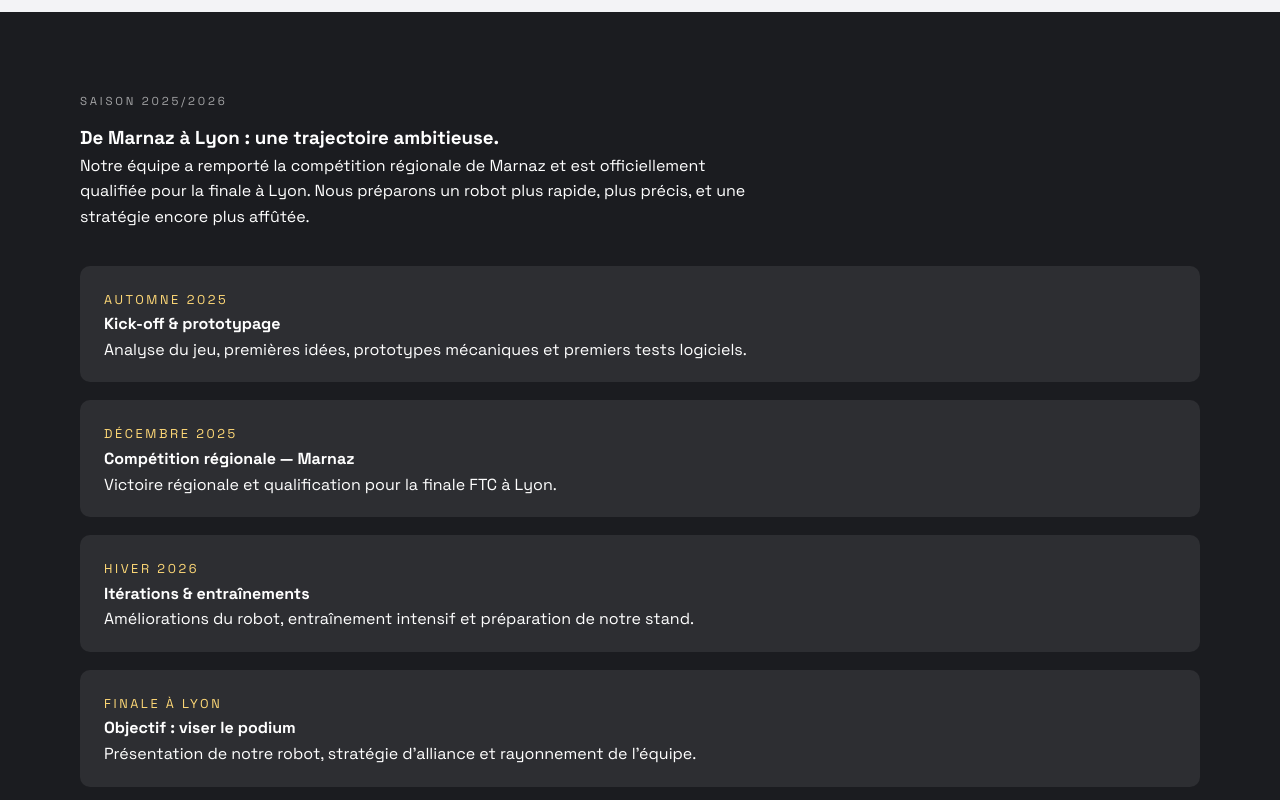
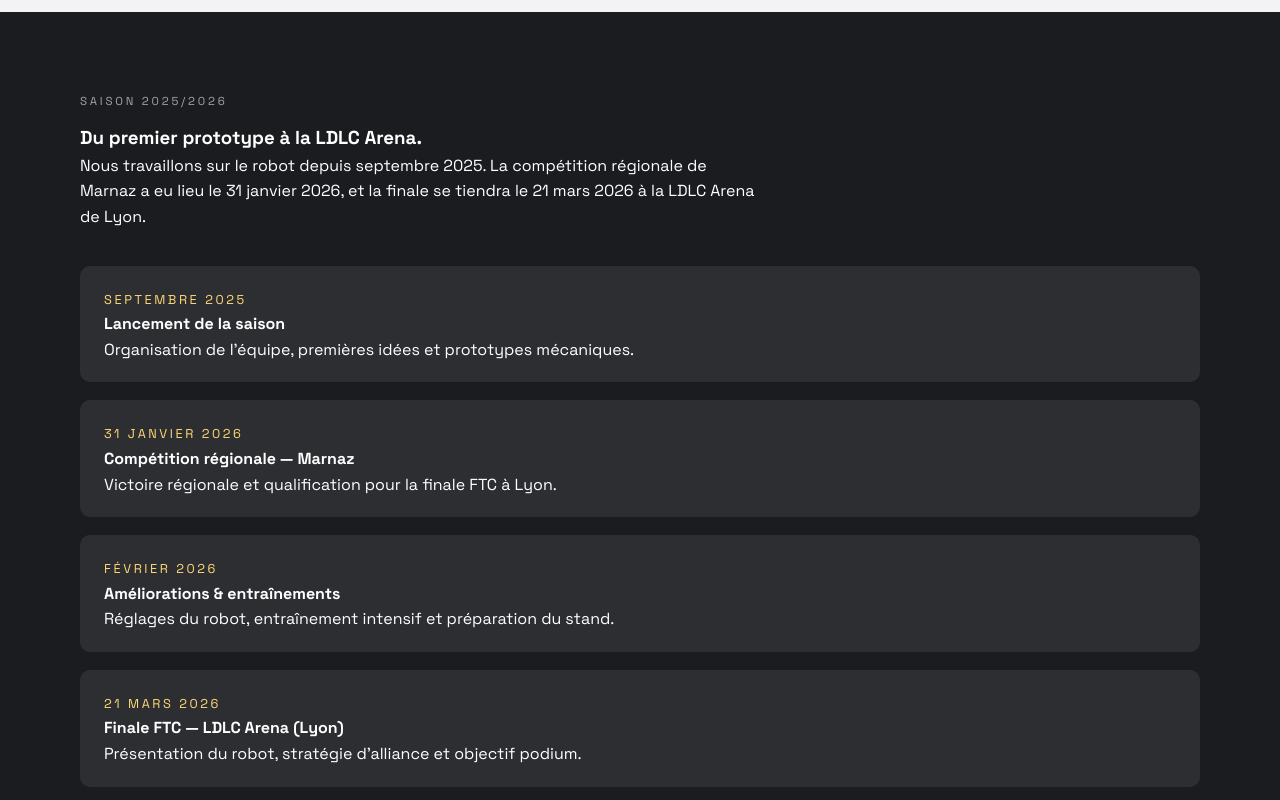
Before and after one commit to Fritix8477/mecabees, a plain HTML site: page index.html in a window 1280 px wide. Shown: the part 1300-2100 px from the top of the page. Drawn offline with Linux system fonts and the light colour scheme.

Commit message:
Update season timeline

```diff
--- a/index.html
+++ b/index.html
@@ -116,32 +116,32 @@
         <div class="container">
           <div class="section-header">
             <p class="eyebrow">Saison 2025/2026</p>
-            <h3>De Marnaz à Lyon : une trajectoire ambitieuse.</h3>
+            <h3>Du premier prototype à la LDLC Arena.</h3>
             <p>
-              Notre équipe a remporté la compétition régionale de Marnaz et est officiellement qualifiée pour la finale à Lyon.
-              Nous préparons un robot plus rapide, plus précis, et une stratégie encore plus affûtée.
+              Nous travaillons sur le robot depuis septembre 2025. La compétition régionale de Marnaz a eu lieu le 31 janvier 2026,
+              et la finale se tiendra le 21 mars 2026 à la LDLC Arena de Lyon.
             </p>
           </div>
           <div class="timeline">
             <div class="timeline-item">
-              <span class="timeline-date">Automne 2025</span>
-              <h4>Kick-off & prototypage</h4>
-              <p>Analyse du jeu, premières idées, prototypes mécaniques et premiers tests logiciels.</p>
+              <span class="timeline-date">Septembre 2025</span>
+              <h4>Lancement de la saison</h4>
+              <p>Organisation de l’équipe, premières idées et prototypes mécaniques.</p>
             </div>
             <div class="timeline-item">
-              <span class="timeline-date">Décembre 2025</span>
+              <span class="timeline-date">31 janvier 2026</span>
               <h4>Compétition régionale — Marnaz</h4>
               <p>Victoire régionale et qualification pour la finale FTC à Lyon.</p>
             </div>
             <div class="timeline-item">
-              <span class="timeline-date">Hiver 2026</span>
-              <h4>Itérations & entraînements</h4>
-              <p>Améliorations du robot, entraînement intensif et préparation de notre stand.</p>
+              <span class="timeline-date">Février 2026</span>
+              <h4>Améliorations & entraînements</h4>
+              <p>Réglages du robot, entraînement intensif et préparation du stand.</p>
             </div>
             <div class="timeline-item">
-              <span class="timeline-date">Finale à Lyon</span>
-              <h4>Objectif : viser le podium</h4>
-              <p>Présentation de notre robot, stratégie d’alliance et rayonnement de l’équipe.</p>
+              <span class="timeline-date">21 mars 2026</span>
+              <h4>Finale FTC — LDLC Arena (Lyon)</h4>
+              <p>Présentation du robot, stratégie d’alliance et objectif podium.</p>
             </div>
           </div>
         </div>
```
